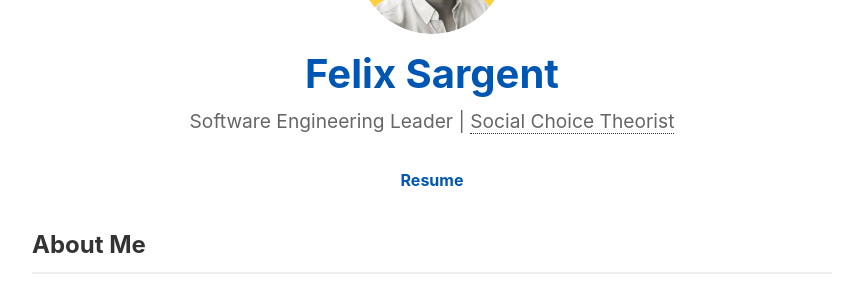
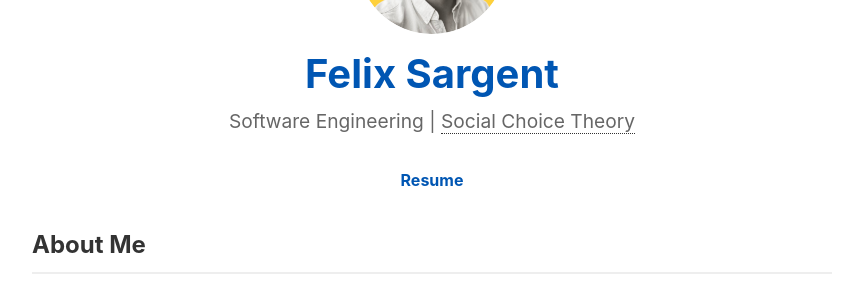
Before and after one commit to fsargent/fsargent.github.io, a Jekyll site: the page built from index.html, in a window 1280 px wide. Shown: the part 132-425 px from the top of the page, without its empty margins (208-1071 px from the left). Built offline with Jekyll 4.4.1, drawn with Linux system fonts in a browser that asks for light colours.

Commit message:
Update default.html

```diff
--- a/_layouts/default.html
+++ b/_layouts/default.html
@@ -35,7 +35,7 @@
             <a href="/"><img src="/components/images/headshots/yellow circle2.jpeg" alt="Felix Sargent Headshot" class="headshot"></a>
             <div class="header-text">
                 <h1><a href="/">Felix Sargent</a></h1>
-                <p>Software Engineering Leader | <span class="tooltip" title="Social choice theory is a branch of welfare economics that extends the theory of rational choice to collective decision-making.">Social Choice Theorist</span></p>
+                <p>Software Engineering | <span class="tooltip" title="Social choice theory is a branch of welfare economics that extends the theory of rational choice to collective decision-making.">Social Choice Theory</span></p>
             </div>
         </header>
         <nav>
```
